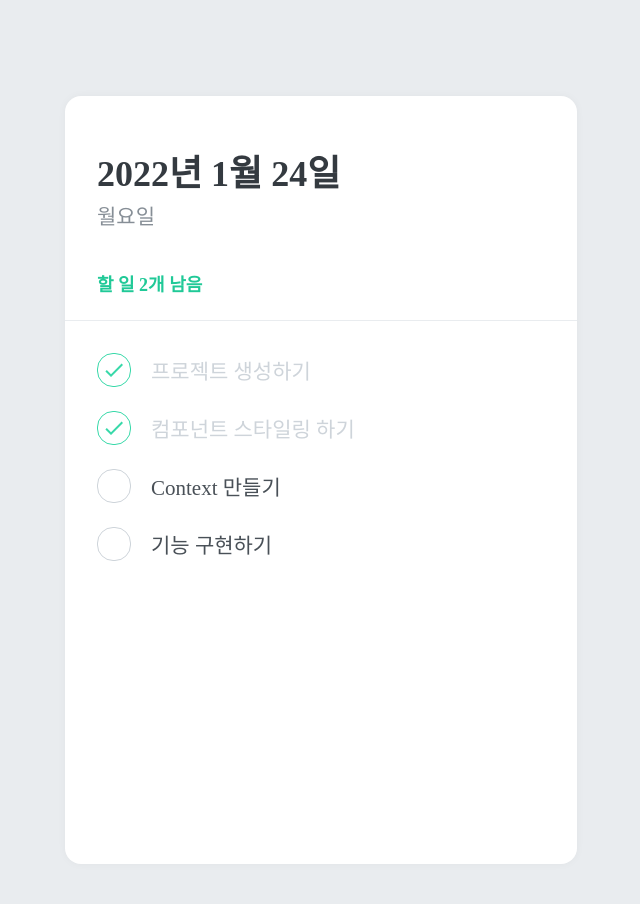
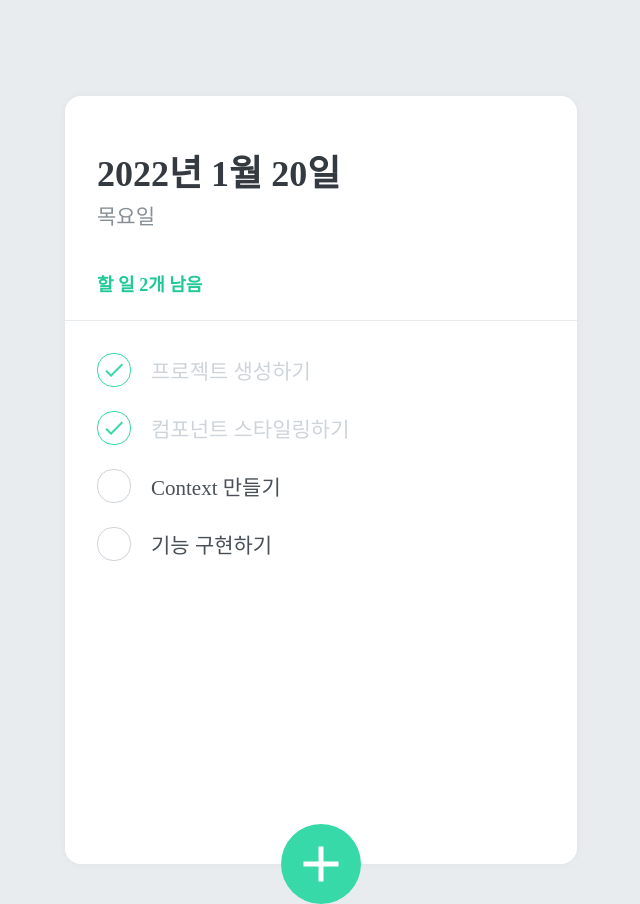
Before and after one commit to ohseungik/react-study, a React app: page / in a window 1280 px wide. Shown: the whole page, without its empty margins (319-959 px from the left). Built offline with nearby package versions, Linux system fonts and the light colour scheme; the HTML template or start-up script is replaced by a standard one.

Commit message:
Todo 리스트 sample 및 component 추가 완료.

```diff
--- /dev/null
+++ b/src/components/Todo/TodoCreate.tsx
@@ -0,0 +1,125 @@
+import React, { useState } from "react";
+import styled, { css } from 'styled-components';
+import { MdAdd } from 'react-icons/md';
+import { useTodoDispatch, useTodoNextId } from "./TodoProvider";
+
+interface initialProps {
+    open: boolean
+}
+
+const CircleButton = styled.button<initialProps>`
+  background: #38d9a9;
+  &:hover {
+    background: #63e6be;
+  }
+  &:active {
+    background: #20c997;
+  }
+
+  z-index: 5;
+  cursor: pointer;
+  width: 80px;
+  height: 80px;
+  display: block;
+  align-items: center;
+  justify-content: center;
+  font-size: 60px;
+  position: absolute;
+  left: 50%;
+  bottom: 0px;
+  transform: translate(-50%, 50%);
+  color: white;
+  border-radius: 50%;
+  border: none;
+  outline: none;
+  display: flex;
+  align-items: center;
+  justify-content: center;
+
+  transition: 0.125s all ease-in;
+  ${props =>
+    props.open &&
+    css`
+      background: #ff6b6b;
+      &:hover {
+        background: #ff8787;
+      }
+      &:active {
+        background: #fa5252;
+      }
+      transform: translate(-50%, 50%) rotate(45deg);
+    `}
+`;
+
+const InsertFormPositioner = styled.div`
+  width: 100%;
+  bottom: 0;
+  left: 0;
+  position: absolute;
+`;
+
+const InsertForm = styled.form`
+  background: #f8f9fa;
+  padding-left: 32px;
+  padding-top: 32px;
+  padding-right: 32px;
+  padding-bottom: 72px;
+
+  border-bottom-left-radius: 16px;
+  border-bottom-right-radius: 16px;
+  border-top: 1px solid #e9ecef;
+`;
+
+const Input = styled.input`
+  padding: 12px;
+  border-radius: 4px;
+  border: 1px solid #dee2e6;
+  width: 100%;
+  outline: none;
+  font-size: 18px;
+  box-sizing: border-box;
+`;
+
+const TodoCreate = () => {
+    const [open, setOpen] = useState(false);
+    const [value, setValue] = useState('');
+
+    const dispatch = useTodoDispatch();
+    const nextId = useTodoNextId();
+
+    const onToggle = () => setOpen(!open);
+    const onChange = (e: { target: { value: React.SetStateAction<string>; }; }) => setValue(e.target.value);
+    const onSubmit = (e: { preventDefault: () => void; }) => {
+        e.preventDefault();
+        dispatch({
+            type: 'CREATE',
+            todo: {
+                id: nextId.current,
+                text: value,
+                done: false
+            }
+        })
+
+        setValue('');
+        setOpen(false);
+        nextId.current += 1;
+    }
+
+    return (
+        <>
+            {open && (
+                <InsertFormPositioner>
+                <InsertForm onSubmit={onSubmit}>
+                    <Input autoFocus placeholder="할 일을 입력 후, Enter 를 누르세요" onChange={onChange} value={value}/>
+                </InsertForm>
+                </InsertFormPositioner>
+            )}
+            <CircleButton onClick={onToggle} open={open}>
+                <MdAdd />
+            </CircleButton>
+        </>
+    )
+
+}
+
+export default React.memo(TodoCreate);
--- a/src/components/Todo/TodoHead.tsx
+++ b/src/components/Todo/TodoHead.tsx
@@ -1,12 +1,25 @@
 import React from "react";
 import "./Todo.scss";
+import { useTodoState } from "./TodoProvider";
 
 const TodoHead = () => {
+    const todos = useTodoState();
+    const undoneTasks = todos.filter((todo: { done: any; }) => !todo.done);
+
+    const today = new Date();
+    const dateString = today.toLocaleDateString('ko-KR', {
+        year: 'numeric',
+        month: 'long',
+        day: 'numeric'
+    });
+
+    const dayName = today.toLocaleDateString('ko-KR', { weekday: 'long'});
+
     return (
         <div className="TodoHeadBlock">
-            <h1>2022년 1월 24일</h1>
-            <div className="day">월요일</div>
-            <div className="tasks-left">할 일 2개 남음</div>
+            <h1>{dateString}</h1>
+            <div className="day">{dayName}</div>
+            <div className="tasks-left">할 일 {undoneTasks.length}개 남음</div>
         </div>
     )
 }
--- a/src/components/Todo/TodoItem.tsx
+++ b/src/components/Todo/TodoItem.tsx
@@ -2,10 +2,11 @@ import React from "react";
 import { MdDone, MdDelete } from 'react-icons/md';
 import styled, { css } from 'styled-components';
 import "./Todo.scss";
+import { useTodoDispatch } from "./TodoProvider";
 
 
 interface initialProps {
-    done: false
+    done: boolean
 }
 
 const Remove = styled.div`
@@ -63,18 +64,21 @@ const Text = styled.div<initialProps>`
     `}
 `;
 
-const TodoItem = (props: { done: any; text: any; }) => {
-    const { done, text } = props;
+const TodoItem = (props: { id: any, done: any; text: any; }) => {
+    const { id, done, text } = props;
+    const dispatch = useTodoDispatch();
+    const onToggle = () => dispatch({type: 'TOGGLE', id});
+    const onRemove = () => dispatch({type: 'REMOVE', id});
 
     return (
       <TodoItemBlock>
-        <CheckCircle done={done}>{done && <MdDone />}</CheckCircle>
+        <CheckCircle done={done} onClick={onToggle}>{done && <MdDone />}</CheckCircle>
         <Text done={done}>{text}</Text>
-        <Remove>
+        <Remove onClick={onRemove}>
           <MdDelete />
         </Remove>
       </TodoItemBlock>
     );
 }
 
-export default TodoItem;
+export default React.memo(TodoItem);
--- a/src/components/Todo/TodoList.tsx
+++ b/src/components/Todo/TodoList.tsx
@@ -1,14 +1,16 @@
 import React from "react";
 import "./Todo.scss";
 import TodoItem from "./TodoItem";
+import { useTodoState } from "./TodoProvider";
 
 const TodoList = () => {
+    const todos = useTodoState();
+
     return (
       <div className="TodoListBlock">
-        <TodoItem text="프로젝트 생성하기" done={true} />
-        <TodoItem text="컴포넌트 스타일링 하기" done={true} />
-        <TodoItem text="Context 만들기" done={false} />
-        <TodoItem text="기능 구현하기" done={false} />
+          {todos.map((todo: { id: React.Key | null | undefined; text: any; done: any; }) => (
+              <TodoItem key={todo.id} id={todo.id} text={todo.text} done={todo.done}/>
+          ))}
       </div>
     );
 }
--- /dev/null
+++ b/src/components/Todo/TodoProvider.tsx
@@ -0,0 +1,91 @@
+import React, { createContext, useContext, useReducer, useRef } from "react";
+
+const initialTodos = [
+    {
+      id: 1,
+      text: '프로젝트 생성하기',
+      done: true
+    },
+    {
+      id: 2,
+      text: '컴포넌트 스타일링하기',
+      done: true
+    },
+    {
+      id: 3,
+      text: 'Context 만들기',
+      done: false
+    },
+    {
+      id: 4,
+      text: '기능 구현하기',
+      done: false
+    }
+];
+
+const TodoReducer = (state: { id: any; done: any; }[], action: { type: any; todo: any; id: any; }) => {
+    switch (action.type) {
+      case 'CREATE':
+        return state.concat(action.todo);
+      case 'TOGGLE':
+        return state.map((todo: { id: any; done: any; }) =>
+          todo.id === action.id ? { ...todo, done: !todo.done } : todo
+        );
+      case 'REMOVE':
+        return state.filter((todo: { id: any; }) => todo.id !== action.id);
+      default:
+        throw new Error(`Unhandled action type: ${action.type}`);
+    }
+}
+
+const TodoStateContext = createContext<any>(null);
+const TodoDispatchContext = createContext<any>(null);
+const TodoNextIdContext = createContext<any>(null);
+
+export const TodoProvider = (props: { children: any; }) => {
+  const { children } = props;
+
+  const [state, dispatch] = useReducer(TodoReducer, initialTodos);
+  const nextId = useRef(5);
+
+  return (
+    <TodoStateContext.Provider value={state}>
+      <TodoDispatchContext.Provider value={dispatch}>
+        <TodoNextIdContext.Provider value={nextId}>
+          {children}
+        </TodoNextIdContext.Provider>
+      </TodoDispatchContext.Provider>
+    </TodoStateContext.Provider>
+  );
+}
+
+
+export function useTodoState() {
+  const context = useContext(TodoStateContext);
+
+  if (!context) {
+    throw new Error('Cannot find TodoProvider');
+  }
+
+  return context;
+}
+
+export function useTodoDispatch() {
+  const context = useContext(TodoDispatchContext);
+
+  if (!context) {
+    throw new Error('Cannot find TodoProvider');
+  }
+
+  return context;
+}
+
+export function useTodoNextId() {
+  const context = useContext(TodoNextIdContext);
+
+  if (!context) {
+    throw new Error("Cannot find TodoProvider");
+  }
+
+  return context;
+}
--- a/src/index.tsx
+++ b/src/index.tsx
@@ -1,7 +1,9 @@
 import React from 'react';
 import ReactDOM from 'react-dom';
+import TodoCreate from './components/Todo/TodoCreate';
 import TodoHead from './components/Todo/TodoHead';
 import TodoList from './components/Todo/TodoList';
+import { TodoProvider } from './components/Todo/TodoProvider';
 import TodoTemplate from './components/Todo/TodoTemplate';
 // import Counter from './components/Counter/Counter';
 // import Hello from './components/Hello/Hello';
@@ -13,12 +15,13 @@ import "./css/index.scss";
 
 const App = () => {
     return (
-        <>
+        <TodoProvider>
             <TodoTemplate>
                 <TodoHead/>
                 <TodoList/>
+                <TodoCreate/>
             </TodoTemplate>
-        </>
+        </TodoProvider>
 
     )
 }
```
